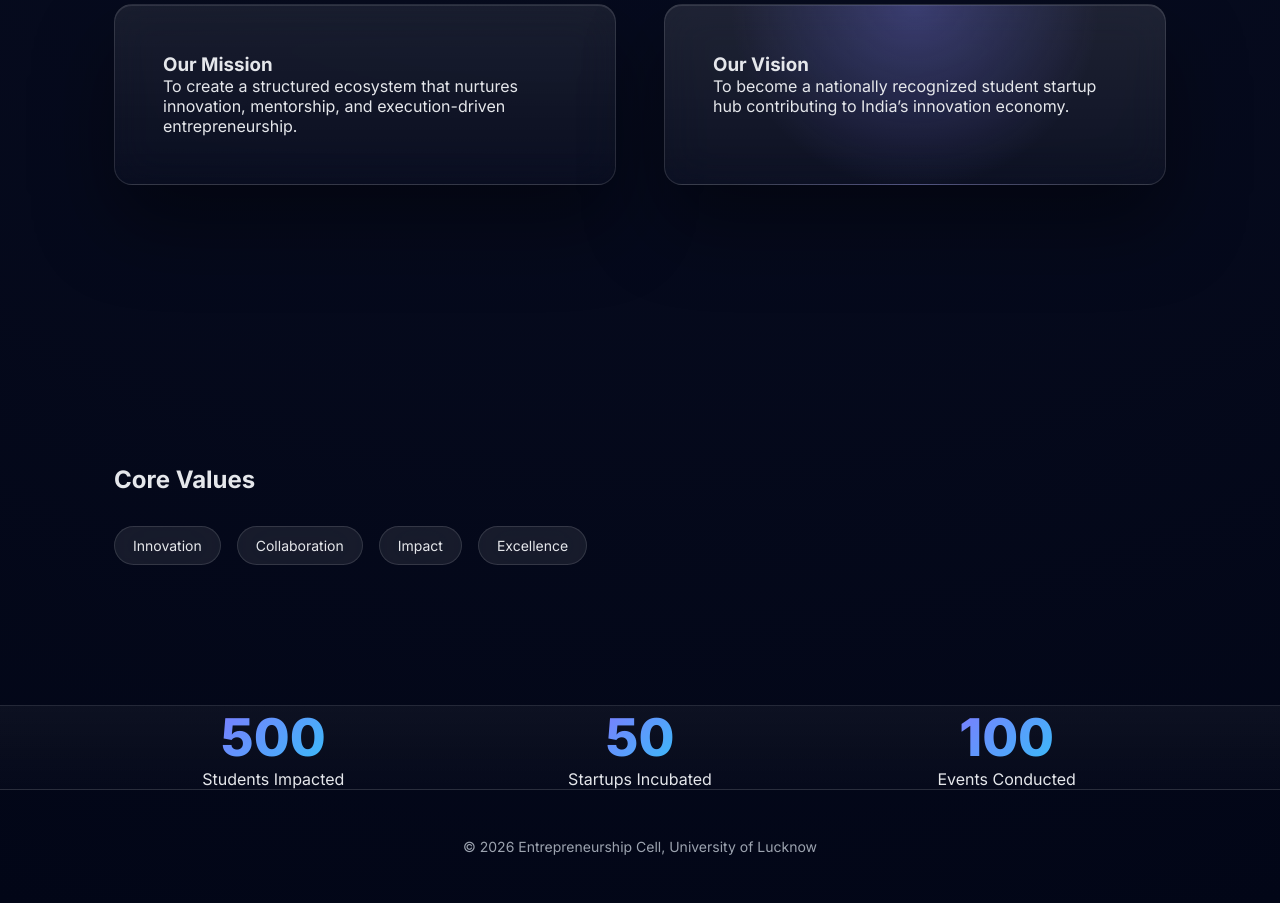
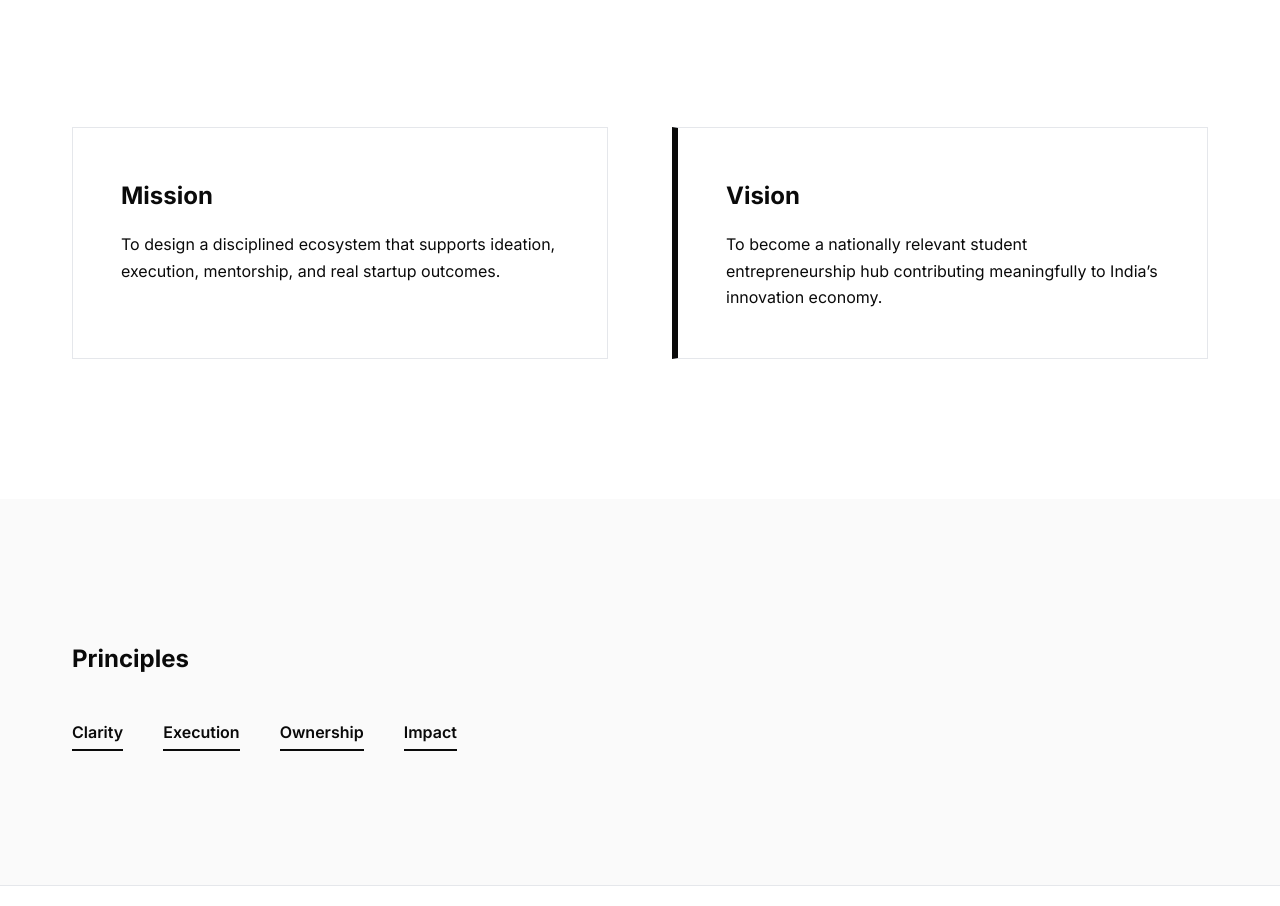
Before and after one commit to krishankpathak/ecell-new-home, a plain HTML site: page index.html in a window 1280 px wide. Shown: the part 936-1842 px from the top of the page. Drawn offline with Linux system fonts and the light colour scheme.

Commit message:
updated all 3 files

```diff
--- a/index.html
+++ b/index.html
@@ -7,83 +7,84 @@
 
   <link rel="preconnect" href="https://fonts.googleapis.com">
   <link rel="preconnect" href="https://fonts.gstatic.com" crossorigin>
-  <link href="https://fonts.googleapis.com/css2?family=Inter:wght@400;500;600;700;800&display=swap" rel="stylesheet">
+  <link href="https://fonts.googleapis.com/css2?family=Inter:wght@400;500;600;700;800;900&display=swap" rel="stylesheet">
 
   <link rel="stylesheet" href="style.css">
 </head>
 <body>
 
 <header class="nav">
-  <div class="container nav-inner">
+  <div class="wrap nav-inner">
     <div class="brand">E-Cell LU</div>
     <nav>
-      <a>Home</a>
-      <a>About</a>
-      <a>Mission</a>
-      <a>Events</a>
-      <a>Team</a>
-      <a>Contact</a>
+      <a>Home</a><a>About</a><a>Mission</a><a>Events</a><a>Team</a><a>Contact</a>
     </nav>
   </div>
 </header>
 
 <main>
 
-<section class="hero reveal">
-  <div class="container">
-    <h1>Building Entrepreneurs,<br>Not Job Seekers</h1>
-    <p>
-      Entrepreneurship Cell, University of Lucknow — empowering students
-      to convert ideas into impactful ventures.
-    </p>
+<section class="hero">
+  <div class="wrap hero-grid">
+    <div class="hero-text">
+      <h1>
+        We don’t run events.<br>
+        We build founders.
+      </h1>
+      <p>
+        Entrepreneurship Cell, University of Lucknow — a long-term
+        platform for student-led innovation and venture creation.
+      </p>
+    </div>
+    <div class="hero-line"></div>
   </div>
 </section>
 
-<section class="section reveal">
-  <div class="container grid-2">
-    <div class="card">
-      <h3>Our Mission</h3>
+<section class="section">
+  <div class="wrap grid">
+    <article class="panel">
+      <h3>Mission</h3>
       <p>
-        To create a structured ecosystem that nurtures innovation,
-        mentorship, and execution-driven entrepreneurship.
+        To design a disciplined ecosystem that supports ideation,
+        execution, mentorship, and real startup outcomes.
       </p>
-    </div>
+    </article>
 
-    <div class="card accent">
-      <h3>Our Vision</h3>
+    <article class="panel emphasis">
+      <h3>Vision</h3>
       <p>
-        To become a nationally recognized student startup hub
-        contributing to India’s innovation economy.
+        To become a nationally relevant student entrepreneurship hub
+        contributing meaningfully to India’s innovation economy.
       </p>
+    </article>
+  </div>
+</section>
+
+<section class="section muted">
+  <div class="wrap">
+    <h2>Principles</h2>
+    <div class="principles">
+      <span>Clarity</span>
+      <span>Execution</span>
+      <span>Ownership</span>
+      <span>Impact</span>
     </div>
   </div>
 </section>
 
-<section class="section reveal">
-  <div class="container">
-    <h2>Core Values</h2>
-    <div class="values">
-      <span>Innovation</span>
-      <span>Collaboration</span>
-      <span>Impact</span>
-      <span>Excellence</span>
-    </div>
-  </div>
-</section>
-
-<section class="stats reveal">
-  <div class="container stats-grid">
+<section class="metrics">
+  <div class="wrap metrics-grid">
     <div>
       <strong data-count="500">0</strong>
-      <p>Students Impacted</p>
+      <p>Students Influenced</p>
     </div>
     <div>
       <strong data-count="50">0</strong>
-      <p>Startups Incubated</p>
+      <p>Ventures Supported</p>
     </div>
     <div>
       <strong data-count="100">0</strong>
-      <p>Events Conducted</p>
+      <p>Programs Delivered</p>
     </div>
   </div>
 </section>
--- a/script.js
+++ b/script.js
@@ -1,31 +1,16 @@
-// reveal
-const items = document.querySelectorAll(".reveal");
-
-const obs = new IntersectionObserver(
-  entries => {
-    entries.forEach(e => {
-      if (e.isIntersecting) e.target.classList.add("show");
-    });
-  },
-  { threshold: 0.2 }
-);
-
-items.forEach(i => obs.observe(i));
-
-// counters
 document.querySelectorAll("[data-count]").forEach(el => {
   const target = +el.dataset.count;
   let v = 0;
-  const step = Math.ceil(target / 140);
+  const step = Math.ceil(target / 100);
 
-  const tick = () => {
+  const run = () => {
     v += step;
     if (v < target) {
       el.textContent = v;
-      requestAnimationFrame(tick);
+      requestAnimationFrame(run);
     } else {
       el.textContent = target;
     }
   };
-  tick();
+  run();
 });
--- a/style.css
+++ b/style.css
@@ -1,107 +1,43 @@
-/* =========================
-   DESIGN TOKENS
-========================= */
 :root {
-  --bg: #050814;
-  --panel: rgba(255,255,255,0.06);
-  --border: rgba(255,255,255,0.12);
-  --text: #e5e7eb;
-  --muted: #9ca3af;
-  --accent: #7c7cff;
-  --accent-2: #38bdf8;
-  --radius: 18px;
-  --blur: blur(20px);
+  --bg: #ffffff;
+  --ink: #0a0a0a;
+  --muted: #6b7280;
+  --line: #e5e7eb;
+  --accent: #111827;
 }
 
-/* =========================
-   RESET
-========================= */
 * {
+  box-sizing: border-box;
   margin: 0;
   padding: 0;
-  box-sizing: border-box;
 }
 
 body {
   font-family: Inter, system-ui;
-  background: radial-gradient(circle at top, #0b1025, #020617);
-  color: var(--text);
-  overflow-x: hidden;
+  background: var(--bg);
+  color: var(--ink);
+  line-height: 1.65;
 }
 
-/* =========================
-   BACKGROUND ORBS
-========================= */
-.bg-orbs {
-  position: fixed;
-  inset: 0;
-  z-index: -1;
-  overflow: hidden;
+/* layout */
+.wrap {
+  max-width: 1200px;
+  margin: auto;
+  padding: 0 32px;
 }
 
-.orb {
-  position: absolute;
-  width: 500px;
-  height: 500px;
-  filter: blur(120px);
-  opacity: 0.5;
-  animation: float 20s infinite alternate ease-in-out;
-}
-
-.orb-1 {
-  background: #6366f1;
-  top: -100px;
-  left: -100px;
-}
-
-.orb-2 {
-  background: #22d3ee;
-  top: 40%;
-  right: -150px;
-  animation-delay: 4s;
-}
-
-.orb-3 {
-  background: #a855f7;
-  bottom: -150px;
-  left: 30%;
-  animation-delay: 8s;
-}
-
-@keyframes float {
-  from { transform: translateY(0); }
-  to { transform: translateY(60px); }
-}
-
-/* =========================
-   LAYOUT
-========================= */
-.page {
-  position: relative;
-  z-index: 1;
-}
-
-.container {
-  max-width: 1100px;
-  margin: auto;
-  padding: 0 24px;
-}
-
-/* =========================
-   NAV
-========================= */
+/* nav */
 .nav {
   position: fixed;
   top: 0;
   width: 100%;
-  background: rgba(5,8,20,0.6);
-  backdrop-filter: var(--blur);
-  border-bottom: 1px solid var(--border);
+  background: rgba(255,255,255,0.9);
+  border-bottom: 1px solid var(--line);
   z-index: 10;
 }
 
 .nav-inner {
-  height: 68px;
+  height: 72px;
   display: flex;
   justify-content: space-between;
   align-items: center;
@@ -113,153 +49,121 @@ body {
 }
 
 .nav a {
-  margin-left: 24px;
+  margin-left: 28px;
   font-size: 14px;
   color: var(--muted);
-  transition: color 0.3s;
 }
 
-.nav a:hover {
-  color: var(--text);
+/* hero */
+.hero {
+  padding: 200px 0 160px;
 }
 
-/* =========================
-   HERO
-========================= */
-.hero {
-  min-height: 100vh;
-  display: flex;
+.hero-grid {
+  display: grid;
+  grid-template-columns: 1.2fr 0.8fr;
+  gap: 80px;
   align-items: center;
 }
 
 .hero h1 {
-  font-size: clamp(42px, 6vw, 72px);
+  font-size: clamp(44px, 6vw, 72px);
   font-weight: 900;
-  letter-spacing: -0.03em;
-  background: linear-gradient(135deg, #fff, #a5b4fc);
-  -webkit-background-clip: text;
-  color: transparent;
+  letter-spacing: -0.04em;
 }
 
 .hero p {
-  margin-top: 24px;
-  max-width: 540px;
+  margin-top: 28px;
+  max-width: 520px;
   font-size: 18px;
   color: var(--muted);
 }
 
-/* =========================
-   SECTIONS
-========================= */
+.hero-line {
+  height: 320px;
+  border-left: 2px solid var(--ink);
+}
+
+/* sections */
 .section {
   padding: 140px 0;
 }
 
-/* =========================
-   GLASS CARDS
-========================= */
-.grid-2 {
-  display: grid;
-  gap: 48px;
-  grid-template-columns: repeat(auto-fit, minmax(300px,1fr));
+.section.muted {
+  background: #fafafa;
 }
 
-.card {
-  background: linear-gradient(
-    180deg,
-    rgba(255,255,255,0.08),
-    rgba(255,255,255,0.02)
-  );
-  backdrop-filter: var(--blur);
-  border: 1px solid var(--border);
-  border-radius: var(--radius);
-  padding: 48px;
-  box-shadow:
-    inset 0 1px 0 rgba(255,255,255,0.1),
-    0 40px 80px rgba(0,0,0,0.4);
-  transition: transform 0.4s ease, box-shadow 0.4s ease;
+.grid {
+  display: grid;
+  grid-template-columns: repeat(auto-fit, minmax(320px,1fr));
+  gap: 64px;
 }
 
-.card:hover {
-  transform: translateY(-10px);
-  box-shadow:
-    inset 0 1px 0 rgba(255,255,255,0.15),
-    0 60px 120px rgba(0,0,0,0.6);
+/* panels */
+.panel {
+  padding: 48px;
+  border: 1px solid var(--line);
 }
 
-.card.accent {
-  background:
-    radial-gradient(circle at top, rgba(124,124,255,0.3), transparent 60%),
-    linear-gradient(180deg, rgba(255,255,255,0.1), rgba(255,255,255,0.03));
+.panel h3 {
+  font-size: 24px;
+  margin-bottom: 16px;
 }
 
-/* =========================
-   VALUES
-========================= */
-.values {
-  display: flex;
-  gap: 16px;
-  flex-wrap: wrap;
-  margin-top: 32px;
+.panel.emphasis {
+  border-left: 6px solid var(--ink);
 }
 
-.values span {
-  padding: 10px 18px;
-  border-radius: 999px;
-  background: rgba(255,255,255,0.08);
-  border: 1px solid var(--border);
-  font-size: 14px;
-  backdrop-filter: var(--blur);
+/* principles */
+.principles {
+  margin-top: 40px;
+  display: flex;
+  gap: 40px;
+  flex-wrap: wrap;
 }
 
-/* =========================
-   STATS
-========================= */
-.stats {
-  background: linear-gradient(
-    180deg,
-    rgba(255,255,255,0.04),
-    rgba(255,255,255,0.01)
-  );
-  border-top: 1px solid var(--border);
-  border-bottom: 1px solid var(--border);
+.principles span {
+  font-weight: 600;
+  position: relative;
 }
 
-.stats-grid {
-  display: grid;
-  grid-template-columns: repeat(auto-fit, minmax(220px,1fr));
-  gap: 48px;
-  text-align: center;
+.principles span::after {
+  content: "";
+  position: absolute;
+  left: 0;
+  bottom: -6px;
+  width: 100%;
+  height: 2px;
+  background: var(--ink);
 }
 
-.stats strong {
-  font-size: 52px;
-  font-weight: 900;
-  background: linear-gradient(135deg, var(--accent), var(--accent-2));
-  -webkit-background-clip: text;
-  color: transparent;
+/* metrics */
+.metrics {
+  padding: 120px 0;
+  border-top: 1px solid var(--line);
 }
 
-/* =========================
-   FOOTER
-========================= */
+.metrics-grid {
+  display: grid;
+  grid-template-columns: repeat(auto-fit, minmax(240px,1fr));
+  gap: 64px;
+  text-align: left;
+}
+
+.metrics strong {
+  font-size: 56px;
+  font-weight: 900;
+}
+
+.metrics p {
+  margin-top: 8px;
+  color: var(--muted);
+}
+
+/* footer */
 footer {
   padding: 48px;
-  text-align: center;
+  border-top: 1px solid var(--line);
+  font-size: 14px;
   color: var(--muted);
-  font-size: 14px;
 }
-
-/* =========================
-   REVEAL
-========================= */
-.reveal {
-  opacity: 0;
-  transform: translateY(40px);
-  transition: 1s cubic-bezier(.22,.61,.36,1);
-}
-
-.reveal.show {
-  opacity: 1;
-  transform: none;
-}
```
